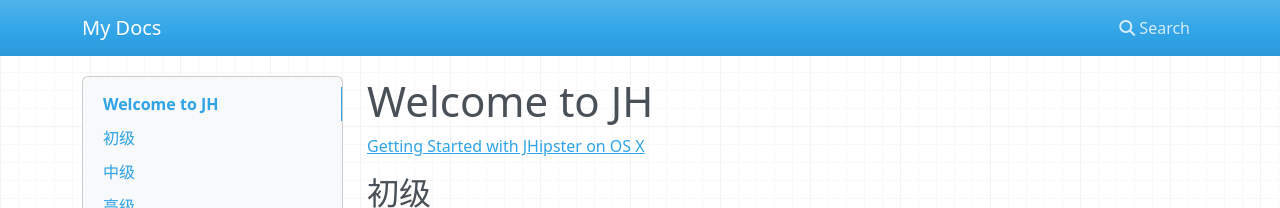
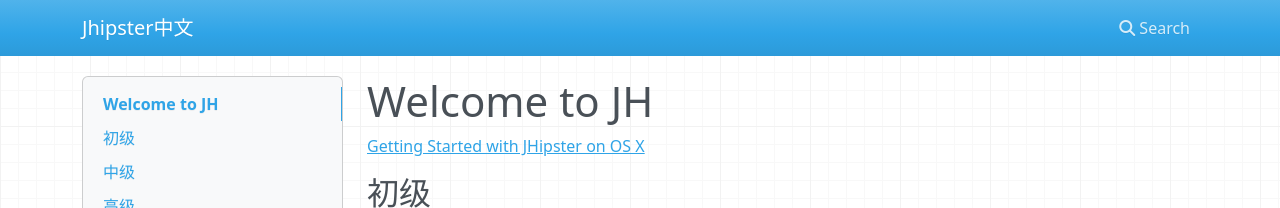
Before and after one commit to StayHungryStayFoolish/JHipsterQuestionGather, an MkDocs documentation site: the page built from docs/index.md, in a window 1280 px wide. Shown: the top 208 px of the page. Built offline with MkDocs 1.6.1, drawn with Linux system fonts in a browser that asks for light colours; nearby versions of some CDN libraries.

Commit message:
jhipster 中文

```diff
--- a/mkdocs.yml
+++ b/mkdocs.yml
@@ -1 +1 @@
-site_name: My Docs
+site_name: Jhipster中文
```
